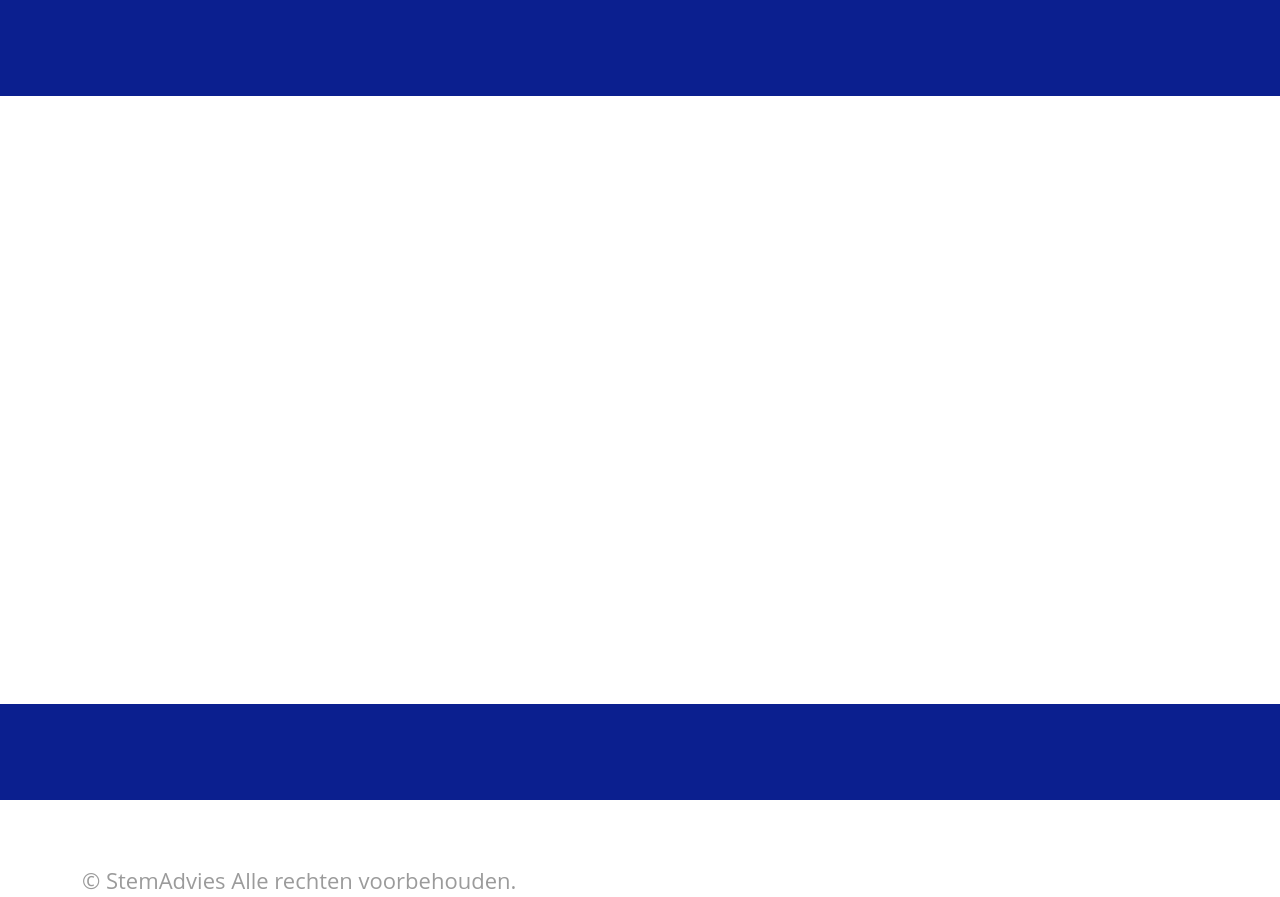
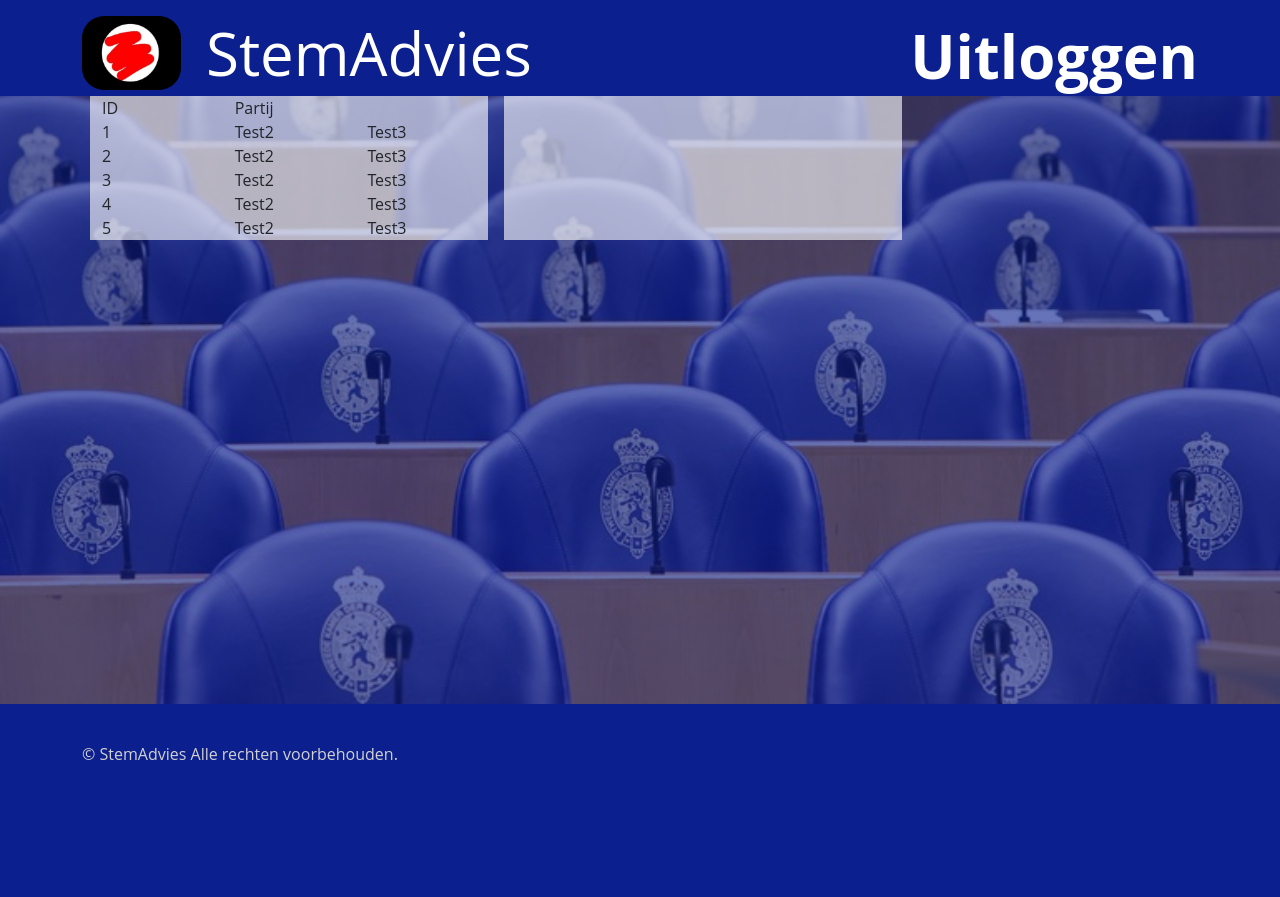
Before and after one commit to Ryboy2002/Stemadvies, a PHP site: page /webpage/admin.php in a window 1280 px wide. After the commit the page ends 760 px from the top, so only its background shows below. Run offline with PHP 8.4, Linux system fonts and the light colour scheme.

Commit message:
Update styling admin.php, het is nog niet af. -Ryan

```diff
--- a/assets/styles.css
+++ b/assets/styles.css
@@ -6,6 +6,8 @@
 
 html, body {
     font-family: 'Open Sans', sans-serif !important;
+    max-width: 100%;
+    overflow-x: hidden;
 }
 
 
@@ -14,10 +16,9 @@ html, body {
     background-repeat: no-repeat;
     background-size: auto 100%;
     background-position: left top;
-    box-shadow: inset 0 0 0 1000px rgba(11,31,143,.62);
 }
 
-.title_Stemadvies {
+#title_Stemadvies {
     font-size: 60px;
     font-family: "Open Sans", sans-serif;
     padding-left: 124px;
@@ -25,26 +26,37 @@ html, body {
     font-weight: 500;
 }
 
-.logo_Stemadvies {
+.title_Stemadvies {
+    font-size: 60px;
+    font-family: "Open Sans", sans-serif;
+    padding-left: 124px;
+    color:#FFFF;
+    font-weight: 500;
+    position: absolute;
+    top: 1%;
+}
+
+#logo_Stemadvies {
     height: 74px;
     width:  100px;
     border-radius: 22px;
+}
 
+.logo_Stemadvies {
+    height: 74px;
+    width:  99px;
+    border-radius: 22px;
+    position: absolute;
+    top: 2%;
 }
 
 #div_title {
     margin-top: 40px;
-    /*margin-left: 163px;*/
 }
 #div_login {
-   /* margin-left: 163px;*/
     font-size: 70px;
     font-weight: bold;
     color:#000000;
-}
-
-#formLogin {
-    /*margin-left: 163px;*/
 }
 
 #formLogin label {
@@ -57,7 +69,6 @@ html, body {
 }
 
 #formLogin input {
-    /*width: 634px;*/
     width: 100%;
     height: 80px;
     border-radius: 40px;
@@ -85,9 +96,14 @@ html, body {
 }
 
 .copyright {
+    color: #D1D1D1;
+    position: absolute;
+    top: 40%;
+}
+
+#copyright {
     color: #9B9B9B;
     font-size: 22px;
- /*   margin-left: 163px;*/
     margin-top: 160px;
 }
 
@@ -107,3 +123,33 @@ footer {
     max-width: 955px;
     margin: auto;
 }
+
+.crud {
+    background-color: rgba(255,255,255, 62%);
+}
+
+.background {
+    box-shadow: inset 0 0 0 1000px rgba(11,31,143,.62);
+    height: 76vh;
+}
+
+.loguit {
+    font-size: 60px;
+    font-weight: bold;
+    font-family: "Open Sans", sans-serif;
+    color: white;
+    float: right;
+    margin-top: 1%;
+    border: none;
+    padding: 0;
+    cursor: pointer;
+    outline: inherit;
+    background-color: transparent;
+    background-repeat: no-repeat;
+}
+
+.test {
+    display: flex;
+    align-items: center;
+    justify-content: center;
+}
--- a/webpage/admin.php
+++ b/webpage/admin.php
@@ -11,11 +11,65 @@
     <script src="https://cdn.jsdelivr.net/npm/bootstrap@5.1.3/dist/js/bootstrap.bundle.min.js" integrity="sha384-ka7Sk0Gln4gmtz2MlQnikT1wXgYsOg+OMhuP+IlRH9sENBO0LRn5q+8nbTov4+1p" crossorigin="anonymous"></script>
     <link rel="stylesheet" href="../assets/styles.css">
 </head>
+<style>
+    body {
+        background-image: url("../assets/images/background.jpg");
+        background-repeat: no-repeat;
+        background-size: cover;
+        background-position: left top;
+    }
+</style>
 <body>
 
 <header>
-<div class="container"></div>
+<div class="container">
+    <div><p style="float: left;"><img class="logo_Stemadvies" src="../assets/images/StemAdvies.png"></p>
+        <p class="title_Stemadvies">StemAdvies</p>
+    </div>
+    <button class="loguit">Uitloggen</button></div>
+</div>
 </header>
+<div class="background">
+    <div class="container">
+        <div class="row">
+            <div class="col mx-2 crud">
+                <div class="row">
+                    <div class="col">ID</div>
+                    <div class="col">Partij</div>
+                    <div class="col"></div>
+                </div>
+                <div class="row">
+                    <div class="col">1</div>
+                    <div class="col">Test2</div>
+                    <div class="col">Test3</div>
+                </div>
+                <div class="row">
+                    <div class="col">2</div>
+                    <div class="col">Test2</div>
+                    <div class="col">Test3</div>
+                </div>
+                <div class="row">
+                    <div class="col">3</div>
+                    <div class="col">Test2</div>
+                    <div class="col">Test3</div>
+                </div>
+                <div class="row">
+                    <div class="col">4</div>
+                    <div class="col">Test2</div>
+                    <div class="col">Test3</div>
+                </div>
+                <div class="row">
+                    <div class="col">5</div>
+                    <div class="col">Test2</div>
+                    <div class="col">Test3</div>
+                </div>
+            </div>
+            <div class="col mx-2 crud">
+
+            </div>
+        </div>
+    </div>
+</div>
 <footer>
 <div class="container">
     <div class="copyright">© StemAdvies Alle rechten voorbehouden.</div>
--- a/webpage/login.php
+++ b/webpage/login.php
@@ -37,8 +37,8 @@ if ($_SERVER["REQUEST_METHOD"] == "POST") {
 <div class="container-fluid">
     <div class="row" style="height:100vh;">
         <div class="col-lg-6 container-left" style="background-color: white; max-width: 650px; margin: auto">
-            <div id="div_title"><p style="float: left;"><img class="logo_Stemadvies" src="../assets/images/StemAdvies.png"></p>
-                <p class="title_Stemadvies">StemAdvies</p>
+            <div id="div_title"><p style="float: left;"><img id="logo_Stemadvies" src="../assets/images/StemAdvies.png"></p>
+                <p id="title_Stemadvies">StemAdvies</p>
             </div>
             <div id="div_login">Log in</div>
             <form action="" method="post" id="formLogin">
@@ -48,7 +48,7 @@ if ($_SERVER["REQUEST_METHOD"] == "POST") {
                 <input class="input_text" type="password" id="password" name="password" value="" required="required"><br><br>
                 <input class="input_submit" type="submit" value="Log in">
             </form>
-            <div class="copyright">© StemAdvies Alle rechten voorbehouden.</div>
+            <div id="copyright">© StemAdvies Alle rechten voorbehouden.</div>
         </div>
         <div class="col-lg-6 container-right" style="background-color: aqua">
 
```
